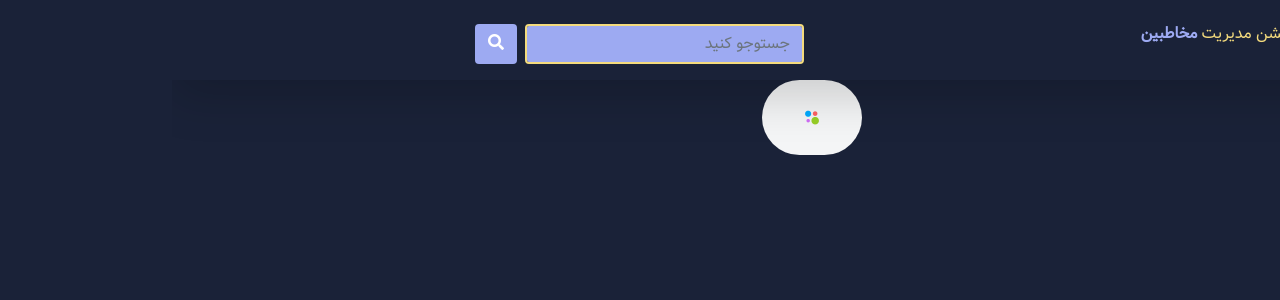
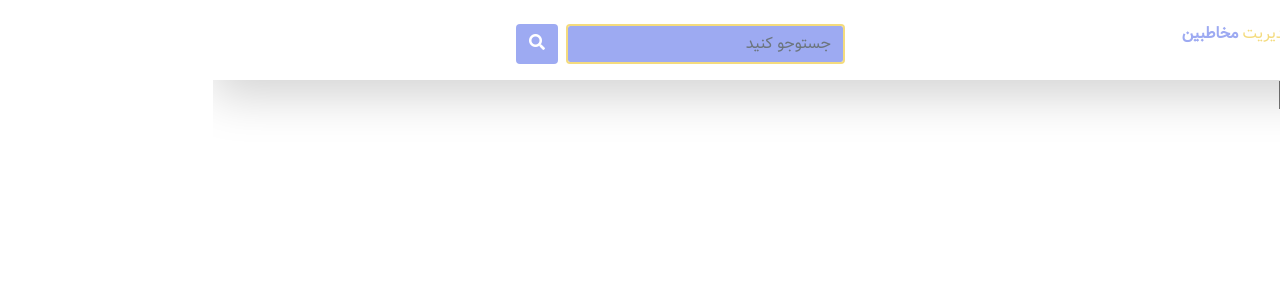
Before and after one commit to reza1899/React_project, a React (Create React App) app in the folder my-app/: page /books in a window 1280 px wide. Shown: the top 300 px of the page. Built offline with nearby package versions, Linux system fonts and the light colour scheme.

Commit message:
books project is done

```diff
--- a/my-app/package.json
+++ b/my-app/package.json
@@ -11,6 +11,7 @@
     "prop-types": "^15.8.1",
     "react": "^18.2.0",
     "react-dom": "^18.2.0",
+    "react-router-dom": "^6.3.0",
     "react-scripts": "5.0.1",
     "web-vitals": "^2.1.4"
   },
--- a/my-app/src/App.js
+++ b/my-app/src/App.js
@@ -1,8 +1,8 @@
 import {useState} from "react"
 import './App.css'
+import {Outlet} from "react-router-dom"
 import {
     Navbar,
-    Contacts,
 } from "./components";
 
 function App() {
@@ -11,7 +11,7 @@ function App() {
 return(
   <div className="App">
     <Navbar />
-      <Contacts contacts= {contacts} loading = {loading}/>
+      <Outlet/>
   </div>
 )
 }
--- /dev/null
+++ b/my-app/src/components/Books _project/Book.jsx
@@ -0,0 +1,14 @@
+import {useParams} from "react-router-dom"
+import { Datas } from "./Data"
+const Book = () => {
+    const id =useParams()
+    const getbook = Datas.find(data => (data.number === parseInt(id.bookId)))
+    return(
+        <>
+        <h3>
+            {getbook.due}
+        </h3>
+        </>
+    )
+}
+export default Book
--- /dev/null
+++ b/my-app/src/components/Books _project/Books.jsx
@@ -0,0 +1,15 @@
+import {Datas} from "./Data";
+import {Outlet , Link} from "react-router-dom";
+const Books = () => {
+    return (
+        <>
+           <input type="search" placeholder="جستسوجو کنید"/>
+          <div className="p-3">
+              {Datas.map(data => (<Link className="d-block text-decoration-none" to={`/Book/${data.number}`} key={data.name} >{data.name}</Link>
+              ))}
+          </div>
+            <Outlet/>
+        </>
+    )
+}
+export default Books
--- /dev/null
+++ b/my-app/src/components/Books _project/Data.js
@@ -0,0 +1,23 @@
+export const Datas =[
+    {
+        name : "nabarde man",
+        price : '120,000',
+        due : "1938",
+        number :1
+    },
+    {
+        name : "boostan",
+        price : '60,000',
+        due : "1265",
+        number: 2
+    },
+    {
+        name : "golestan",
+        price : '65,000',
+        due : "1285",
+        number: 3
+    }
+]
+export const getbooks = (number) => {
+    return Datas.find((data) => data.number === number)
+}
--- /dev/null
+++ b/my-app/src/components/Books _project/Home.jsx
@@ -0,0 +1,10 @@
+import {Link} from "react-router-dom";
+
+const Home = () => {
+    return (
+        <>
+            <Link className="fs-3" to="/Books">Books</Link>
+        </>
+    )
+}
+export default Home
--- a/my-app/src/components/Spinner.jsx
+++ b/my-app/src/components/Spinner.jsx
@@ -1,8 +1,8 @@
-const Spinner = () => {
-return (
-    <>
-    <img style={{width:"100px", borderRadius:"1000px"}} className="m-auto d-block" src={require("../assets/spinner.gif")} alt="spinner" />
-    </>
-)
-}
-export default Spinner
+// const Spinner = () => {
+// return (
+//     <>
+//     <img style={{width:"100px", borderRadius:"1000px"}} className="m-auto d-block" src={require("../assets/spinner.gif")} alt="spinner" />
+//     </>
+// )
+// }
+// export default Spinner
--- a/my-app/src/components/contact/Contact.jsx
+++ b/my-app/src/components/contact/Contact.jsx
@@ -1,33 +1,33 @@
-import {ROS,NARANJI} from "../../helpers/Colors"
-const Contact = () => {
-    return (
-        <>
-            <div className="col-md-6">
-                <div style={{backgroundColor:ROS}} className="container card my-2">
-                    <div className="card-body">
-                        <div className="row align-items-center d-flex justify-content-around">
-                            <div className="col-md-4 col-sm-4">
-                                <img className='rounded-3 img-fluid' src="https://via.placeholder.com/200" alt="user" />
-                            </div>
-                            <div className="col-md-7 col-sm-7">
-                                <div>
-                                    <ul className="list-group">
-                                        <li style={{backgroundColor:NARANJI}} className="list-group-item">نام و نام خانوداگی:{" "}<span className="fw-bold">رضا پاکزاد</span></li>
-                                        <li style={{backgroundColor:NARANJI}} className="list-group-item">شماره موبایل: {" "} <span className="fw-bold">09137603370</span></li>
-                                        <li style={{backgroundColor:NARANJI}} className="list-group-item">آدرس ایمیل : {" "} <span className="fw-bold">reza.pk.lu9@gmail.com</span></li>
-                                    </ul>
-                                </div>
-                            </div>
-                            <div className="col-md-1 col-sm-1 d-flex flex-column align-items-center">
-                                <button className="btn bg-warning"><i className="fa fa-eye"/></button>
-                                <button className="btn bg-info my-2"><i className="fa fa-pen"/></button>
-                                <button className="btn bg-danger"><i className="fa fa-trash"/></button>
-                            </div>
-                        </div>
-                    </div>
-                </div>
-            </div>
-        </>
-    )
-}
-export default Contact
+// import {ROS,NARANJI} from "../../helpers/Colors"
+// const Contact = () => {
+//     return (
+//         <>
+//             <div className="col-md-6">
+//                 <div style={{backgroundColor:ROS}} className="container card my-2">
+//                     <div className="card-body">
+//                         <div className="row align-items-center d-flex justify-content-around">
+//                             <div className="col-md-4 col-sm-4">
+//                                 <img className='rounded-3 img-fluid' src="https://via.placeholder.com/200" alt="user" />
+//                             </div>
+//                             <div className="col-md-7 col-sm-7">
+//                                 <div>
+//                                     <ul className="list-group">
+//                                         <li style={{backgroundColor:NARANJI}} className="list-group-item">نام و نام خانوداگی:{" "}<span className="fw-bold">رضا پاکزاد</span></li>
+//                                         <li style={{backgroundColor:NARANJI}} className="list-group-item">شماره موبایل: {" "} <span className="fw-bold">09137603370</span></li>
+//                                         <li style={{backgroundColor:NARANJI}} className="list-group-item">آدرس ایمیل : {" "} <span className="fw-bold">reza.pk.lu9@gmail.com</span></li>
+//                                     </ul>
+//                                 </div>
+//                             </div>
+//                             <div className="col-md-1 col-sm-1 d-flex flex-column align-items-center">
+//                                 <button className="btn bg-warning"><i className="fa fa-eye"/></button>
+//                                 <button className="btn bg-info my-2"><i className="fa fa-pen"/></button>
+//                                 <button className="btn bg-danger"><i className="fa fa-trash"/></button>
+//                             </div>
+//                         </div>
+//                     </div>
+//                 </div>
+//             </div>
+//         </>
+//     )
+// }
+// export default Contact
--- a/my-app/src/components/contact/Contacts.jsx
+++ b/my-app/src/components/contact/Contacts.jsx
@@ -1,21 +1,21 @@
-import {NARANJI} from "../../helpers/Colors"
-import Contact from "./Contact"
-import Spinner from "../Spinner"
-const Contacts = ({contacts , loading}) => {
-    return(
-        <>
-        {loading ? <Spinner/> : (
-        <div>
-                {contacts.length < 1 ? (
-                   <div className="text-center">
-                     <h3 style={{color:NARANJI}} className="">...مخاطب یافت نشد</h3>
-                    <img className="w-25 rounded-3" src={require("../../assets/R.gif")} />
-                   </div>
-                ) : (
-                   contacts.map((c) => <Contact key={c.id} contact={c}/> )
-                )}
-            </div>) }
-        </>
-    )
-}
-export default Contacts
+// import {NARANJI} from "../../helpers/Colors"
+// import Contact from "./Contact"
+// import Spinner from "../Spinner"
+// const Contacts = ({contacts , loading}) => {
+//     return(
+//         <>
+//         {loading ? <Spinner/> : (
+//         <div>
+//                 {contacts.length < 1 ? (
+//                    <div className="text-center">
+//                      <h3 style={{color:NARANJI}} className="">...مخاطب یافت نشد</h3>
+//                     <img className="w-25 rounded-3" src={require("../../assets/R.gif")} />
+//                    </div>
+//                 ) : (
+//                    contacts.map((c) => <Contact key={c.id} contact={c}/> )
+//                 )}
+//             </div>) }
+//         </>
+//     )
+// }
+// export default Contacts
--- a/my-app/src/components/index.jsx
+++ b/my-app/src/components/index.jsx
@@ -1,5 +1,8 @@
-export {default as Contacts} from "./contact/Contacts";
-export {default as Contact} from "./contact/Contact";
+// export {default as Contacts} from "./contact/Contacts";
+// export {default as Contact} from "./contact/Contact";
 export {default as SearchContact} from "./contact/SearchContact"
 export {default as Navbar} from "./Navbar"
-export {default as Spinner} from "./Spinner"
+// export {default as Spinner} from "./Spinner"
+export  {default as Books} from "./Books _project/Books"
+export {default as Home} from "./Books _project/Home"
+export {default as Book} from "./Books _project/Book"
--- a/my-app/src/index.css
+++ b/my-app/src/index.css
@@ -1,5 +1,5 @@
 body {
-  background-color:#1A2238 !important;
+  /*background-color:#1A2238 !important;*/
   font-family: "Vazir" , "tahoma" ,"Ubuntu" !important;
   -webkit-font-smoothing: antialiased;
   -moz-osx-font-smoothing: grayscale;
--- a/my-app/src/index.js
+++ b/my-app/src/index.js
@@ -3,13 +3,26 @@ import ReactDOM from 'react-dom/client';
 import './index.css';
 import App from './App';
 import reportWebVitals from './reportWebVitals';
+import {Books,Home,Book} from "./components/index"
+// bootstrap
 import 'bootstrap/dist/css/bootstrap.min.css';
 import 'bootstrap/dist/js/bootstrap.min.js';
+// end bootstrap
+import {BrowserRouter , Routes, Route} from "react-router-dom"
 
 const root = ReactDOM.createRoot(document.getElementById('root'));
 root.render(
   <React.StrictMode>
-    <App />
+    <BrowserRouter>
+        <Routes>
+            <Route path="/" element={<App />}>
+                <Route index element={<Home />} />
+                <Route path ="/books" element={<Books />} >
+                </Route>
+                <Route path = "/book/:bookId" element={<Book />}/>
+            </Route>
+        </Routes>
+    </BrowserRouter>
   </React.StrictMode>
 );
 
```
Also changed, not shown: 1 other file (tests, documents, lock files or other folders).
